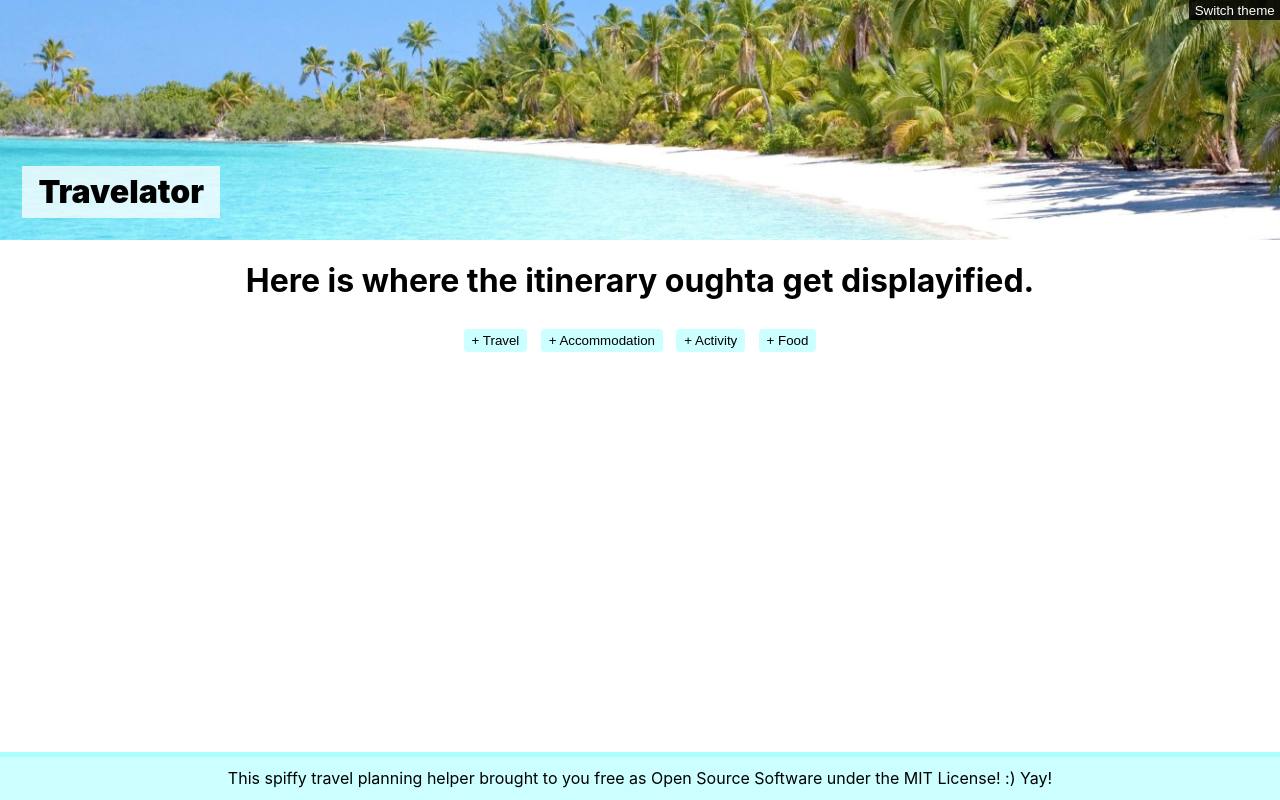
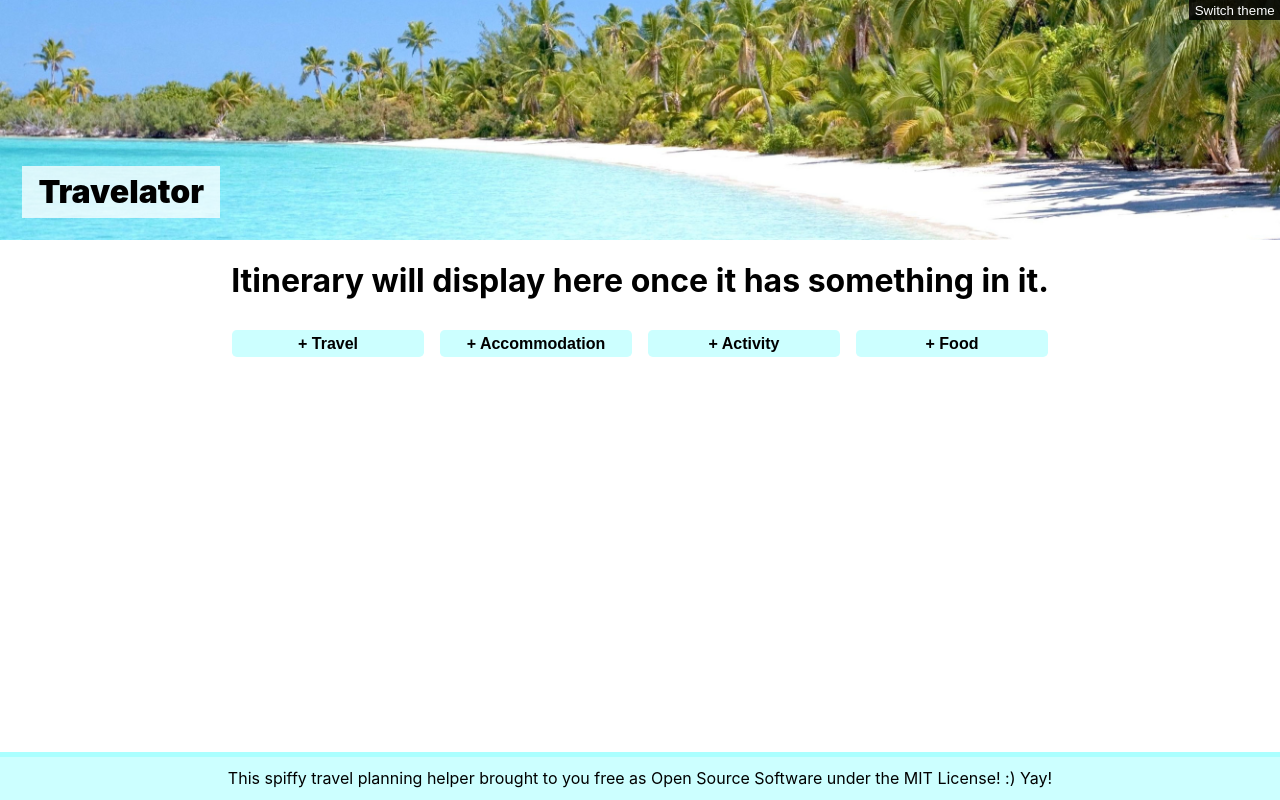
Before and after one commit to StevenKitzes/travelator, a React (Create React App) app: page / in a window 1280 px wide. Built offline with nearby package versions, Linux system fonts and the light colour scheme.

Commit message:
Added constants, themes, styled-components, more add button and itin item functionality

```diff
--- a/package.json
+++ b/package.json
@@ -6,6 +6,7 @@
     "react": "^16.8.6",
     "react-dom": "^16.8.6",
     "react-scripts": "3.0.1",
+    "styled-components": "^4.3.1",
     "uuid": "^3.3.2"
   },
   "scripts": {
--- /dev/null
+++ b/src/AddButton.js
@@ -0,0 +1,20 @@
+import styled from 'styled-components';
+
+import CONSTANTS from './constants';
+
+const AddButton = styled.button`
+    background-color: ${props => props.theme === CONSTANTS.dark ?
+        CONSTANTS.colors.dark.object :
+        CONSTANTS.colors.light.object};
+    border-style: none;
+    border-radius: .3em;
+    color: black;
+    cursor: pointer;
+    font-size: 1em;
+    font-weight: 600;
+    margin: .5em;
+    padding: .3em .6em;
+    width: 12em;
+`
+
+export default AddButton;
--- a/src/App.js
+++ b/src/App.js
@@ -1,4 +1,5 @@
 import React, {useState} from 'react';
+
 import Header from './Header';
 import Body from './Body';
 import Footer from './Footer';
--- a/src/Body.js
+++ b/src/Body.js
@@ -1,34 +1,66 @@
 import React from 'react';
 import uuid from 'uuid/v4';
 
-function Body(props) {
-    let theme = props.theme;
+import CONSTANTS from './constants';
+
+import AddButton from './AddButton';
+
+function Body({theme, itinerary, setItinerary}) {
+
+    const themeColors = theme === CONSTANTS.dark ?
+        CONSTANTS.colors.dark :
+        CONSTANTS.colors.light;
 
     function addTravel() {
-        props.itinerary.push('Travel item');
-        props.setItinerary(Array.from(props.itinerary));
+        itinerary.push('Travel item');
+        setItinerary(Array.from(itinerary));
+    }
+    function addAccommodation() {
+        itinerary.push('Accommodation item');
+        setItinerary(Array.from(itinerary));
+    }
+    function addActivity() {
+        itinerary.push('Activity item');
+        setItinerary(Array.from(itinerary));
+    }
+    function addFood() {
+        itinerary.push('Food item');
+        setItinerary(Array.from(itinerary));
+    }
+    function popFromInv() {
+        itinerary.pop();
+        setItinerary(Array.from(itinerary));
     }
 
     return (
-        <div style={getBodyStyle(theme)}>
-            <h1>Here is where the itinerary oughta get displayified.</h1>
-            {props.itinerary.map((item) => {
+        <div style={getBodyStyle(themeColors)}>
+            {itinerary.length > 0 ? null : <h1>Itinerary will display here once it has something in it.</h1>}
+            {itinerary.map((item) => {
                 return(
-                    <p key={uuid()}>Travel item</p>
+                    <p key={uuid()} onClick={popFromInv}>{item}</p>
                 );
             })}
-            <button onClick={addTravel} style={getButtonStyle(theme)}>+ Travel</button>
-            <button style={getButtonStyle(theme)}>+ Accommodation</button>
-            <button style={getButtonStyle(theme)}>+ Activity</button>
-            <button style={getButtonStyle(theme)}>+ Food</button>
+            {itinerary.length > 0 ? <h1>Itinerary summary displays when itinerary has items.</h1> : null}
+            <AddButton theme={theme} onClick={addTravel}>
+                + Travel
+            </AddButton>
+            <AddButton theme={theme} onClick={addAccommodation}>
+                + Accommodation
+            </AddButton>
+            <AddButton theme={theme} onClick={addActivity}>
+                + Activity
+            </AddButton>
+            <AddButton theme={theme} onClick={addFood}>
+                + Food
+            </AddButton>
         </div>
     );
 }
 
-function getBodyStyle(theme) {
+function getBodyStyle(colors) {
     return {
-        backgroundColor: theme === 'dark' ? '#222' : 'white',
-        color: theme === 'dark' ? 'white' : 'black',
+        backgroundColor: colors.bg,
+        color: colors.text,
         height: 'calc(100% - 18em)',
         overflowY: 'auto',
         position: 'fixed',
@@ -36,16 +68,5 @@ function getBodyStyle(theme) {
         width: '100%'
     }
 }
-function getButtonStyle(theme) {
-    return {
-        backgroundColor: theme === 'dark' ? 'white' : '#CFF',
-        borderStyle: 'none',
-        borderRadius: '.3em',
-        color: 'black',
-        cursor: 'pointer',
-        margin: '.5em',
-        padding: '.3em .6em'
-    };
-}
 
 export default Body;
--- a/src/Footer.js
+++ b/src/Footer.js
@@ -1,28 +1,35 @@
 import React from 'react';
 
-function Footer(props) {
+import CONSTANTS from './constants';
+
+function Footer({theme}) {
+
+    const themeColors = theme === CONSTANTS.dark ?
+        CONSTANTS.colors.dark :
+        CONSTANTS.colors.light;
+
     return (
-        <div style={getFooterStyle(props.theme)}>
-            <div style={getSeparatorStyle(props.theme)} />
+        <div style={getFooterStyle(themeColors)}>
+            <div style={getSeparatorStyle(themeColors)} />
             <p style={pStyle}>This spiffy travel planning helper brought to you free as Open Source Software under the MIT License!  :)  Yay!</p>
         </div>
     );
 }
 
-function getFooterStyle(theme) {
+function getFooterStyle(colors) {
     return {
-        backgroundColor: theme === 'dark' ? '#111' : '#CCFFFF',
+        backgroundColor: colors.footerBg,
         bottom: '0',
-        color: theme === 'dark' ? 'white' : 'black',
+        color: colors.text,
         height: '3em',
         left: '0',
         position: 'fixed',
         width: '100%'
     };
 }
-function getSeparatorStyle(theme) {
+function getSeparatorStyle(colors) {
     return {
-        backgroundColor: theme === 'dark' ? 'black' : '#AAFFFF',
+        backgroundColor: colors.heavy,
         height: '.3em',
         left: '0',
         margin: '0'
--- a/src/Header.js
+++ b/src/Header.js
@@ -1,17 +1,28 @@
 import React from 'react';
 
-function Header(props) {
-    let theme = props.theme;
+import CONSTANTS from './constants';
+
+function Header({theme, setTheme}) {
+
+    const themeColors = theme === CONSTANTS.dark ?
+        CONSTANTS.colors.dark :
+        CONSTANTS.colors.light;
 
     function toggleTheme() {
-        props.setTheme(theme === 'dark' ? 'light' : 'dark');
+        setTheme(theme === CONSTANTS.dark ? CONSTANTS.light : CONSTANTS.dark);
     }
 
     return(
         <div style={headerContainerStyle}>
-            <img alt='A lovely header' style={headerImageStyle} src={theme === 'dark' ? '/img/city.jpg' : '/img/beach.jpg'} />
-            <span style={getTitleStyle(theme)}>Travelator</span>
-            <button style={getThemeButtonStyle(theme)} onClick={toggleTheme}>Switch theme</button>
+            <img
+                alt='A lovely header'
+                style={headerImageStyle}
+                src={theme === CONSTANTS.dark ?
+                    CONSTANTS.images.dark.header :
+                    CONSTANTS.images.light.header}
+            />
+            <span style={getTitleStyle(themeColors)}>Travelator</span>
+            <button style={getThemeButtonStyle(themeColors)} onClick={toggleTheme}>Switch theme</button>
         </div>
     );
 };
@@ -24,9 +35,9 @@ const headerContainerStyle = {
 }
 function getThemeButtonStyle(theme) {
     return {
-        backgroundColor: theme === 'dark' ? 'rgba(255,255,255,.75)': 'rgba(0,0,0,.85)',
+        backgroundColor: theme.themeButtonBg,
         borderStyle: 'none',
-        color: theme === 'dark' ? 'black' : 'white',
+        color: theme.themeButtonText,
         cursor: 'pointer',
         padding: '.2em .4em',
         position: 'fixed',
@@ -42,9 +53,9 @@ const headerImageStyle = {
 }
 function getTitleStyle(theme) {
     return {
-        backgroundColor: theme === 'dark' ? 'rgba(0,0,0,.85)' : 'rgba(255,255,255,.75)',
+        backgroundColor: theme.titleBg,
         bottom: '.7em',
-        color: theme === 'dark' ? 'white' : 'black',
+        color: theme.titleText,
         fontSize: '2em',
         fontWeight: '900',
         left: '.7em',
--- /dev/null
+++ b/src/constants.js
@@ -0,0 +1,41 @@
+const constants = {
+    colors: {
+        light: {
+            titleText: 'black',
+            titleBg: 'rgba(255,255,255,.75)',
+            footerBg: '#CFF',
+            themeButtonText: 'white',
+            themeButtonBg: 'rgba(0,0,0,.85)',
+            text: 'black',
+            darkText: 'black',
+            object: '#CFF',
+            heavy: '#AFF',
+            bg: 'white'
+        },
+        dark: {
+            titleText: 'white',
+            titleBg: 'rgba(0,0,0,.85)',
+            footerBg: '#333',
+            themeButtonText: 'black',
+            themeButtonBg: 'rgba(255,255,255,.75)',
+            text: 'white',
+            darkText: 'black',
+            object: 'white',
+            heavy: '#111',
+            bg: '#222'
+        }
+    },
+    images: {
+        light: {
+            header: '/img/beach.jpg'
+        },
+        dark: {
+            header: '/img/city.jpg'
+        }
+    },
+
+    dark: 'dark',
+    light: 'light'
+};
+
+export default constants;
```
Also changed, not shown: 1 other file (tests, documents, lock files or other folders).
